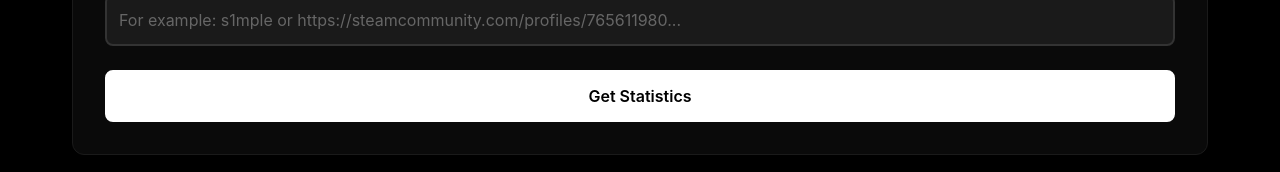
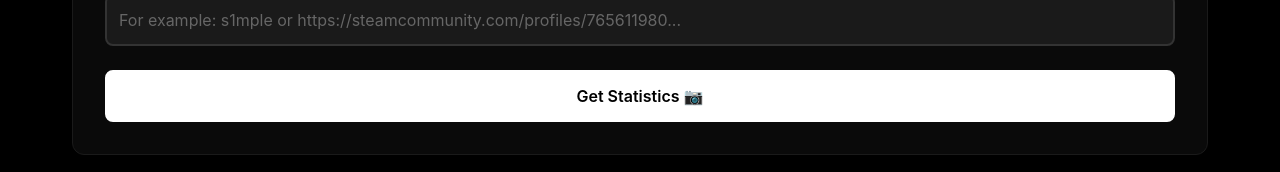
Before and after one commit to ugolnikov/Go-FaceitStats, a Next.js app: page /en in a window 1280 px wide. Shown: the part 195-367 px from the top of the page. Built offline with nearby package versions, Linux system fonts and the light colour scheme.

Commit message:
test feature

```diff
--- a/app/[locale]/page.tsx
+++ b/app/[locale]/page.tsx
@@ -118,7 +118,7 @@ export default function Home() {
             />
           </div>
           <button type="submit" className="btn" disabled={loading}>
-            {loading ? t('loading') : t('getStats')}
+            {loading ? t('loading') : t('getStats')} 📷
           </button>
         </form>
 
```
